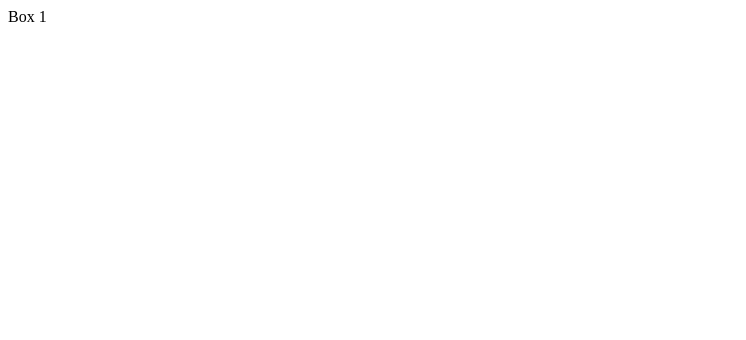
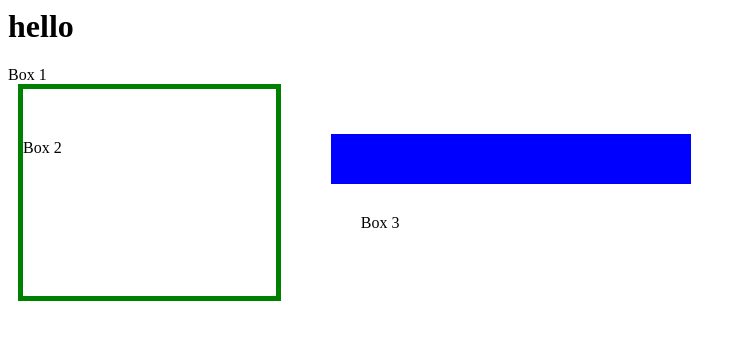
Before and after one commit to AsmaeAouragh/My-project, a plain HTML site: page Lecture-4-Monday-2022-09-05-20220904/02-Group-Activities/Activity1/box-model/index.html in a window 1280 px wide. Shown: the whole page, without its empty margins (0-746 px from the left). Drawn offline with Linux system fonts and the light colour scheme.

Commit message:
modifying

```diff
--- a/Lecture-4-Monday-2022-09-05-20220904/02-Group-Activities/Activity1/box-model/index.html
+++ b/Lecture-4-Monday-2022-09-05-20220904/02-Group-Activities/Activity1/box-model/index.html
@@ -1,5 +1,16 @@
-<html>
 
-
+<html lang="en">
+<head>
+    <meta charset="UTF-8">
+    <meta http-equiv="X-UA-Compatible" content="IE=edge">
+    <meta name="viewport" content="width=device-width, initial-scale=1.0">
+    <link rel="stylesheet" href="styles.css">
+    <title>Document</title>
+</head>
+<body>
+    <h1>hello</h1>
     <div class="box-1">Box 1</div>
+    <div class="box-2">Box 2</div>
+    <div class="box-3">Box 3</div>
+</body>
 </html>
```
